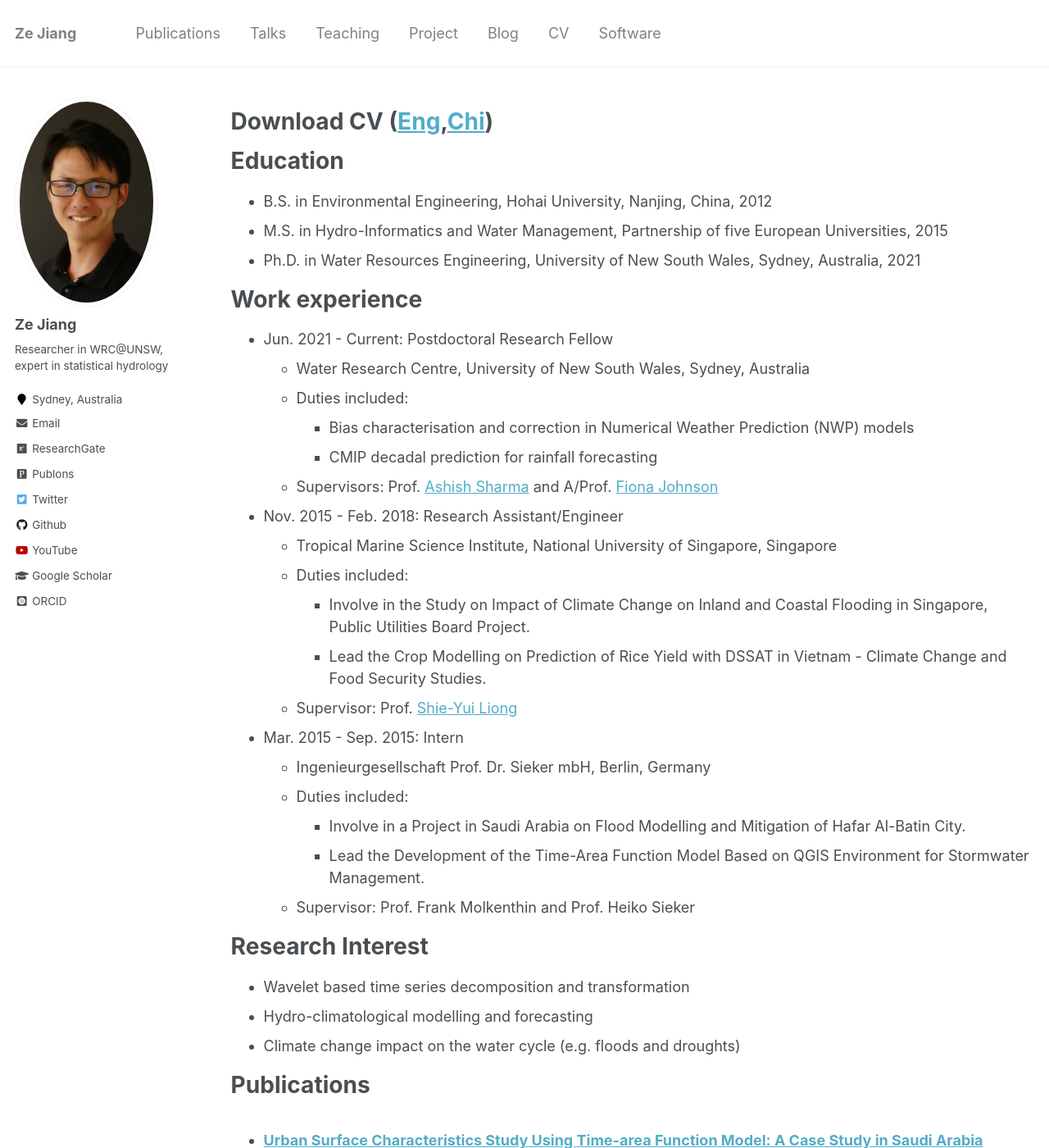
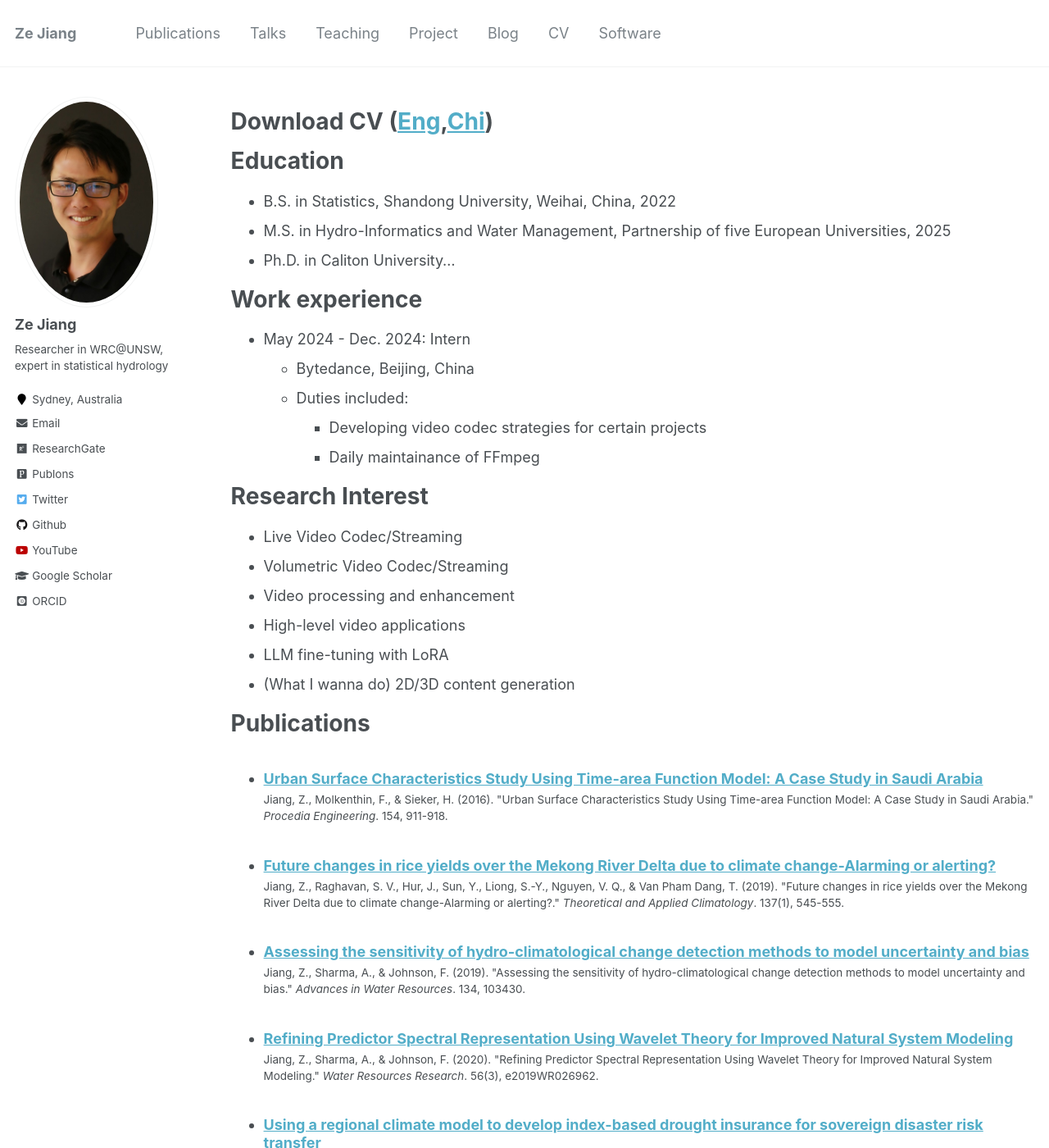
Before and after one commit to Wanghaha2333/Wanghaha2333.github.io, a Jekyll site: the page built from _pages/cv.md, in a window 1280 px wide and 1400 px high. Shown: the whole window at 82% size. Built offline with Jekyll 4.4.1, drawn with Linux system fonts in a browser that asks for light colours; some web fonts are replaced.

Commit message:
Update cv.md

```diff
--- a/_pages/cv.md
+++ b/_pages/cv.md
@@ -13,37 +13,26 @@ Download CV ([Eng](http://zejiang-unsw.github.io/files/CV_Ze JIANG_UNSW_Eng.pdf)
 
 Education
 ======
-* B.S. in Environmental Engineering, Hohai University, Nanjing, China, 2012
-* M.S. in Hydro-Informatics and Water Management, Partnership of five European Universities, 2015
-* Ph.D. in Water Resources Engineering, University of New South Wales, Sydney, Australia, 2021
+* B.S. in Statistics, Shandong University, Weihai, China, 2022
+* M.S. in Hydro-Informatics and Water Management, Partnership of five European Universities, 2025
+* Ph.D. in Caliton University...
 
 Work experience
 ======
-* Jun. 2021 - Current: Postdoctoral Research Fellow
-  * Water Research Centre, University of New South Wales, Sydney, Australia
+* May 2024 - Dec. 2024: Intern
+  * Bytedance, Beijing, China
   * Duties included:
-    + Bias characterisation and correction in Numerical Weather Prediction (NWP) models
-    + CMIP decadal prediction for rainfall forecasting
-  * Supervisors: Prof. [Ashish Sharma](https://scholar.google.com.au/citations?user=C_9ndbcAAAAJ&hl=en) and A/Prof. [Fiona Johnson](https://scholar.google.com.au/citations?user=PYu5v4YAAAAJ&hl=en)
-* Nov. 2015 - Feb. 2018: Research Assistant/Engineer
-  * Tropical Marine Science Institute, National University of Singapore, Singapore
-  * Duties included:
-    + Involve in the Study on Impact of Climate Change on Inland and Coastal Flooding in Singapore, Public Utilities Board Project.
-    + Lead the Crop Modelling on Prediction of Rice Yield with DSSAT in Vietnam - Climate Change and Food Security Studies.
-  * Supervisor: Prof. [Shie-Yui Liong](https://scholar.google.com.au/citations?user=PvpaEVUAAAAJ&hl=en)
-
-* Mar. 2015 - Sep. 2015: Intern
-  * Ingenieurgesellschaft Prof. Dr. Sieker mbH, Berlin, Germany
-  * Duties included:
-    + Involve in a Project in Saudi Arabia on Flood Modelling and Mitigation of Hafar Al-Batin City.
-    + Lead the Development of the Time-Area Function Model Based on QGIS Environment for Stormwater Management.
-  * Supervisor: Prof. Frank Molkenthin and Prof. Heiko Sieker
+    + Developing video codec strategies for certain projects
+    + Daily maintainance of FFmpeg
 
 Research Interest
 ======
-* Wavelet based time series decomposition and transformation
-* Hydro-climatological modelling and forecasting
-* Climate change impact on the water cycle (e.g. floods and droughts)
+* Live Video Codec/Streaming
+* Volumetric Video Codec/Streaming
+* Video processing and enhancement
+* High-level video applications
+* LLM fine-tuning with LoRA
+* (What I wanna do) 2D/3D content generation
 
 Publications
 ======
```
